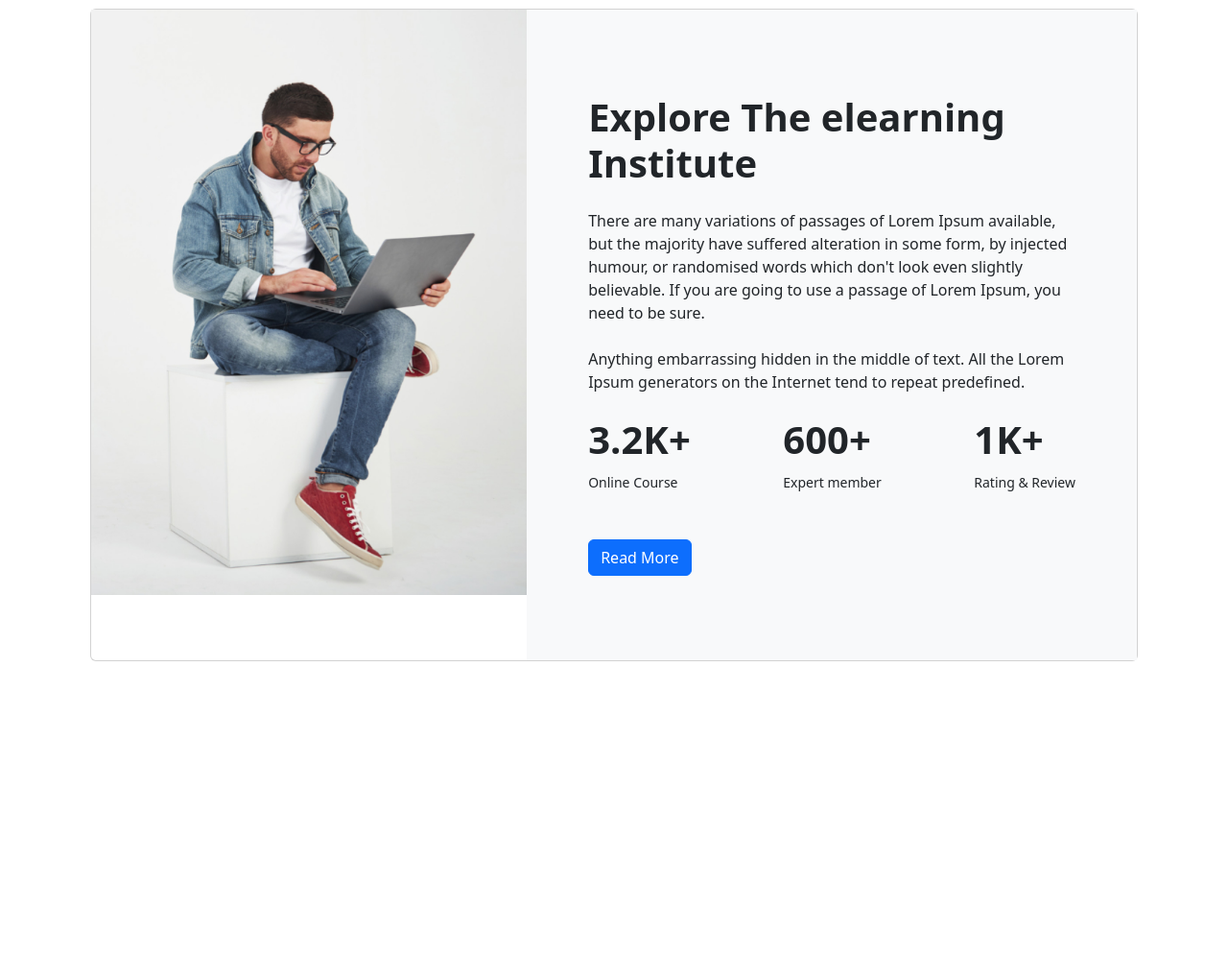
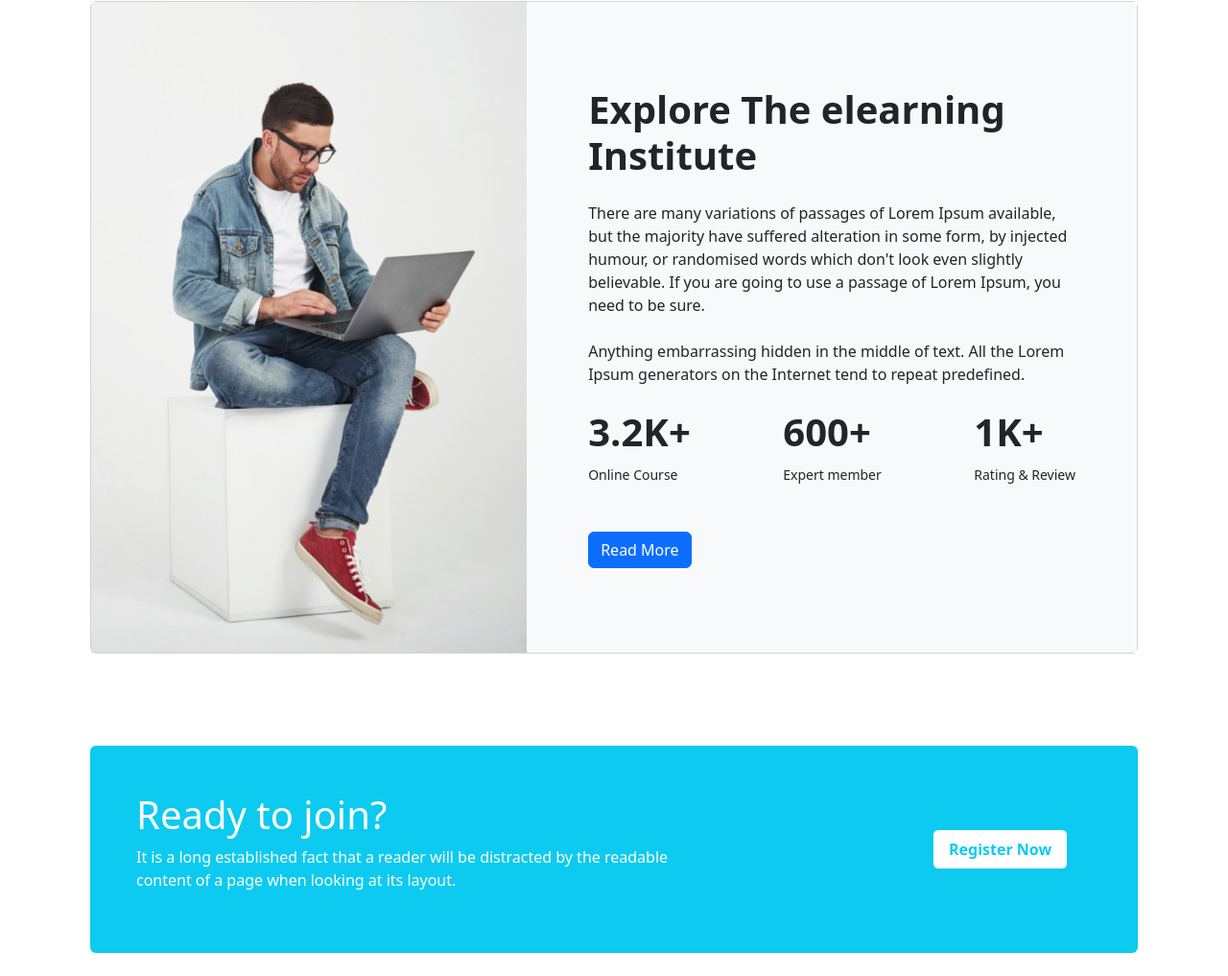
Before and after one commit to paulpollob/edTech-website, a plain HTML site: page index.html in a window 1280 px wide. Shown: the part 1652-2669 px from the top of the page at 96% size. Before the commit the page ends 2341 px from the top, so only its background shows below. Drawn offline with nearby package versions, Linux system fonts and the light colour scheme; files whose address does not match are found by name.

Commit message:
register part first commit

```diff
--- a/index.html
+++ b/index.html
@@ -163,7 +163,7 @@
 
 
     <!-- courses start -->
-    <section class="mt-5 mb-5">
+    <section class="mt-5">
         <!-- heading of courses start -->
         <br>
         <div class="text-center">
@@ -298,7 +298,7 @@
                 </div>
 
                 <div class = " text-center">
-                    <button class="btn btn-primary" id="viewbtn" type="button" onclick="action()">See More Courses</button>
+                    <button class="btn btn-primary mt-3" id="viewbtn" type="button" onclick="action()">See More Courses</button>
                 </div>
             </div>
         </div>
@@ -309,12 +309,12 @@
 
 
     <!-- Explore start -->
-    <br><br>
-    <section class = "container">
+    <br>
+    <section class = "container my-5">
         <div class="card" style="max-width: 100%;">
             <div class="row g-0">
               <div class="col-md-5">
-                <img class = "w-100" src="images/working.png" class="img-fluid rounded-start" alt="...">
+                <img class = "w-100 h-100" src="images/working.png" class="img-fluid rounded-start" alt="...">
               </div>
               <div class="col-md-7 p-5 bg-light d-flex align-items-center">
                 <div class="card-body">
@@ -355,9 +355,24 @@
     </section>
     <!-- Explore end -->
 
-    <div>
 
-    </div>
+    <!-- register start -->
+    <br>
+    <section class = "container my-4">
+        <div class = "d-flex p-5 bg-info rounded">
+            <div class="col-md-7 text-white">
+                <h1>Ready to join?</h1>
+                <p>It is a long established fact that a reader will be distracted by the
+                    readable content of a page when looking at its layout.</p>
+            </div>
+            <div class="col-md-3"></div>
+            <div class = "col-md-2 d-flex align-items-center">
+                <button class="bg-white text-info px-3 py-2 border border-info rounded fw-bold">Register Now</button>
+            </div>
+        </div>
+    </section>
+    <!-- register end -->
+
 
     <!-- script file for button start -->
     <script>
```
